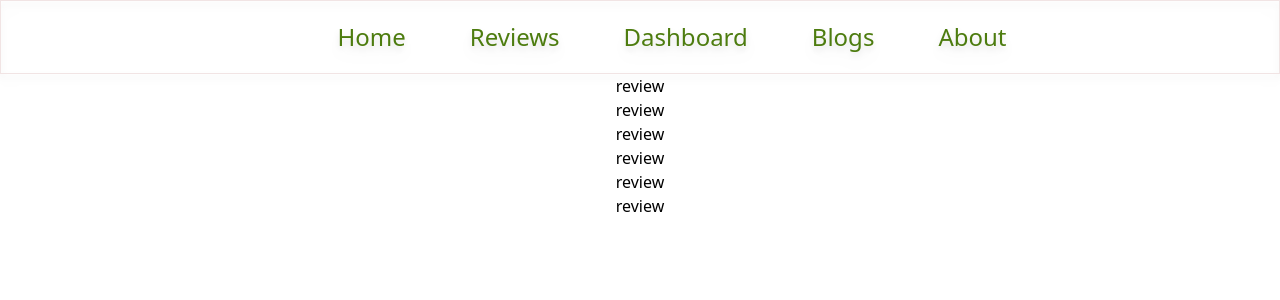
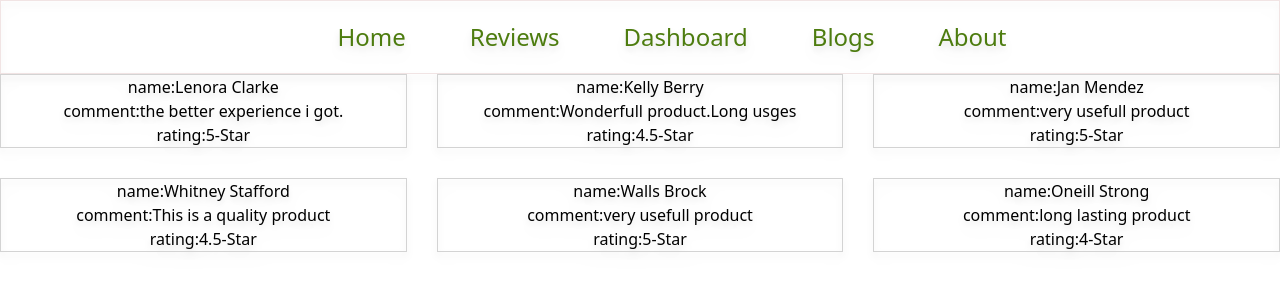
Before and after one commit to webcodevs-ta/Find-power-bank, a React (Create React App) app: page /reviews in a window 1280 px wide. Shown: the top 300 px of the page. Built offline with nearby package versions, Linux system fonts and the light colour scheme.

Commit message:
review section done

```diff
--- a/src/component/AllReviews/AllReviews.css
+++ b/src/component/AllReviews/AllReviews.css
@@ -0,0 +1,5 @@
+.reviews{
+    display: grid;
+    grid-template-columns: repeat(3,1fr);
+    grid-gap: 30px;
+}
--- a/src/component/AllReviews/AllReviews.js
+++ b/src/component/AllReviews/AllReviews.js
@@ -1,11 +1,11 @@
 import React from 'react';
 import useFeedbacks from '../hooks/hook';
 import Reviews from '../Reviews/Reviews';
-
+import './AllReviews.css'
 const AllReviews = () => {
     const [feedbacks, setFeedback] = useFeedbacks([])
     return (
-        <div>
+        <div className='reviews drop-shadow-lg'>
             {
                 feedbacks.map(feedback=> <Reviews
                 key={feedback.id}
--- a/src/component/Reviews/Reviews.css
+++ b/src/component/Reviews/Reviews.css
@@ -0,0 +1,3 @@
+.all-feedback{
+    border: 1px solid lightgrey;
+}
--- a/src/component/Reviews/Reviews.js
+++ b/src/component/Reviews/Reviews.js
@@ -1,9 +1,12 @@
 import React from 'react';
-
-const Reviews = ({}) => {
+import './Reviews.css'
+const Reviews = (props) => {
+    const {name, comment, rating} = props.feedback
     return (
-        <div>
-            <h1>review</h1>
+        <div className='all-feedback'>
+            <p>name:{name}</p>
+            <p>comment:{comment}</p>
+            <p>rating:{rating}</p>
         </div>
     );
 };
```
